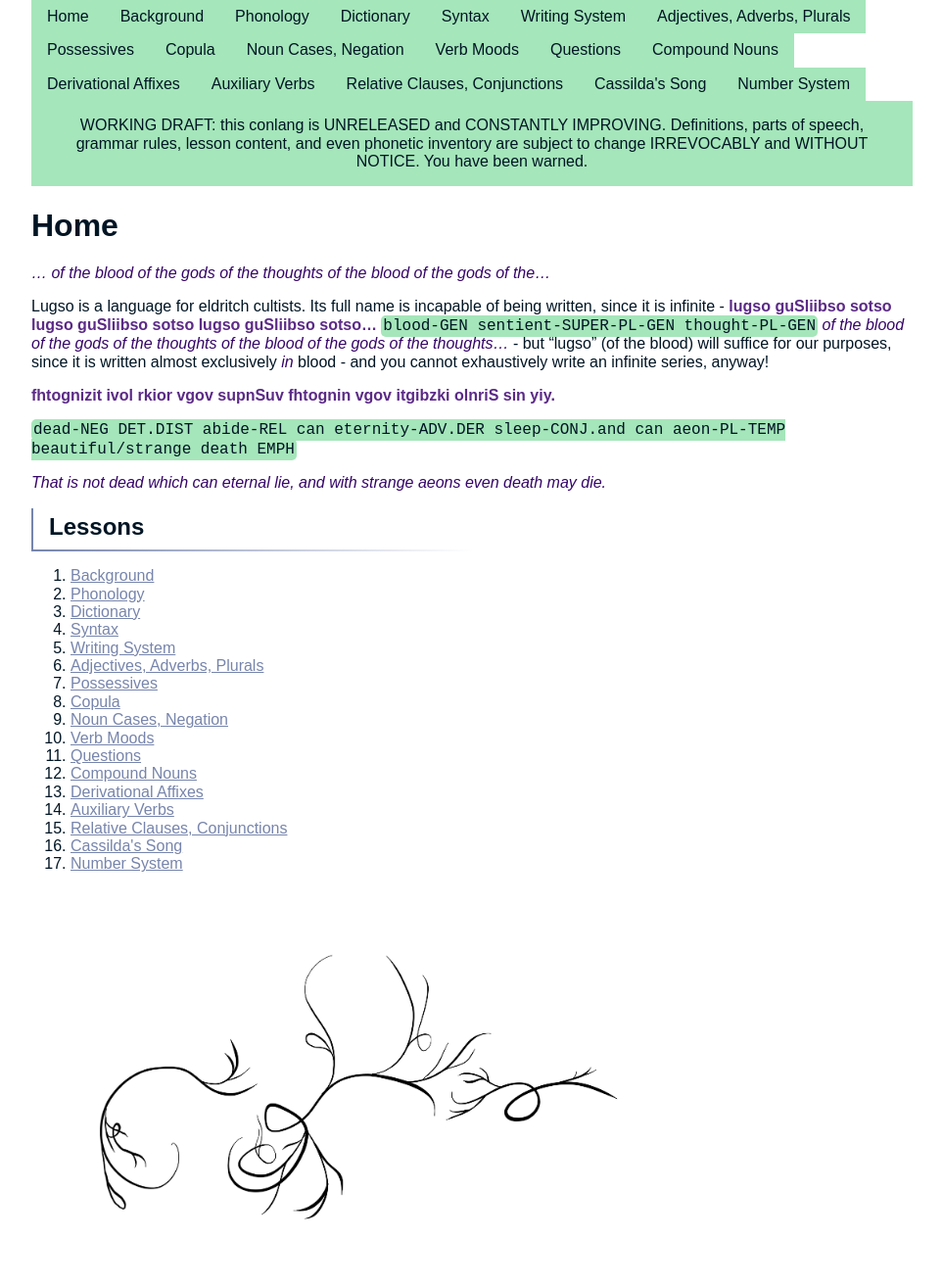
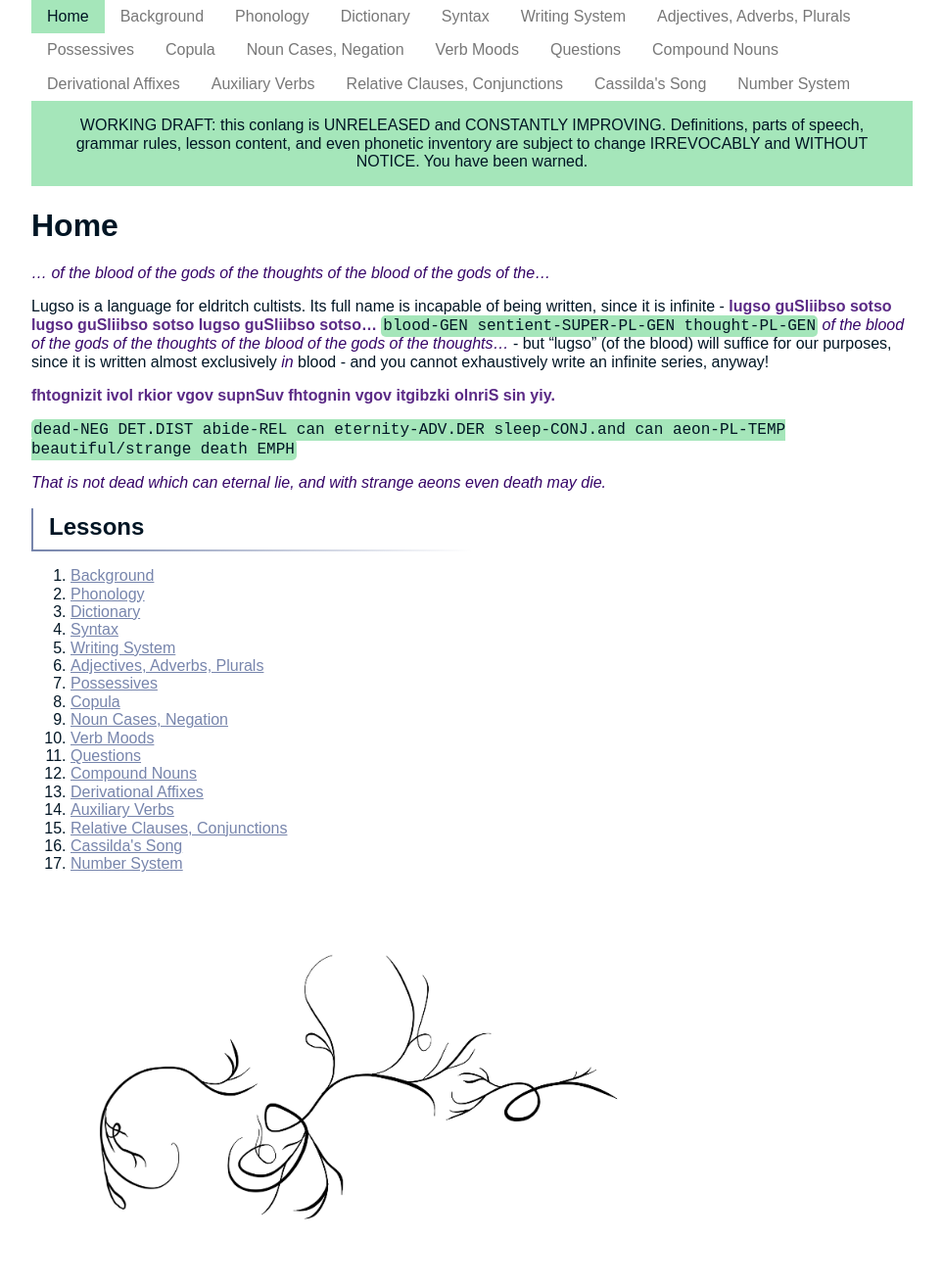
Before and after one commit to 0x70b1a5/lugso, a Jekyll site: the page built from index.md, in a window 1280 px wide. Shown: the whole page at 98% size, without its empty margins (158-1121 px from the left). Built offline with Jekyll 4.4.1, drawn with Linux system fonts in a browser that asks for light colours; nearby versions of some CDN libraries.

Commit message:
undo the dumb homepage thing

```diff
--- a/_layouts/default.html
+++ b/_layouts/default.html
@@ -17,8 +17,7 @@
         {% assign bages = site.pages | sort: 'order' %}
         {% for node in bages %}
           {% if node.hide != true and node.title != nil %}
-            {% assign samePage = page.url == node.url %}
-            {% if samePage or page.title == 'Home' and node.title == 'Home' %}
+              {% if page.url == node.url or page.title == 'Home' and node.title == 'Home' %}
               <li class="active pure-menu-item">
                 <a class="pure-menu-link" href="{{ node.url | relative_url }}" class="active">{{node.title}}</a>
               </li>
```
